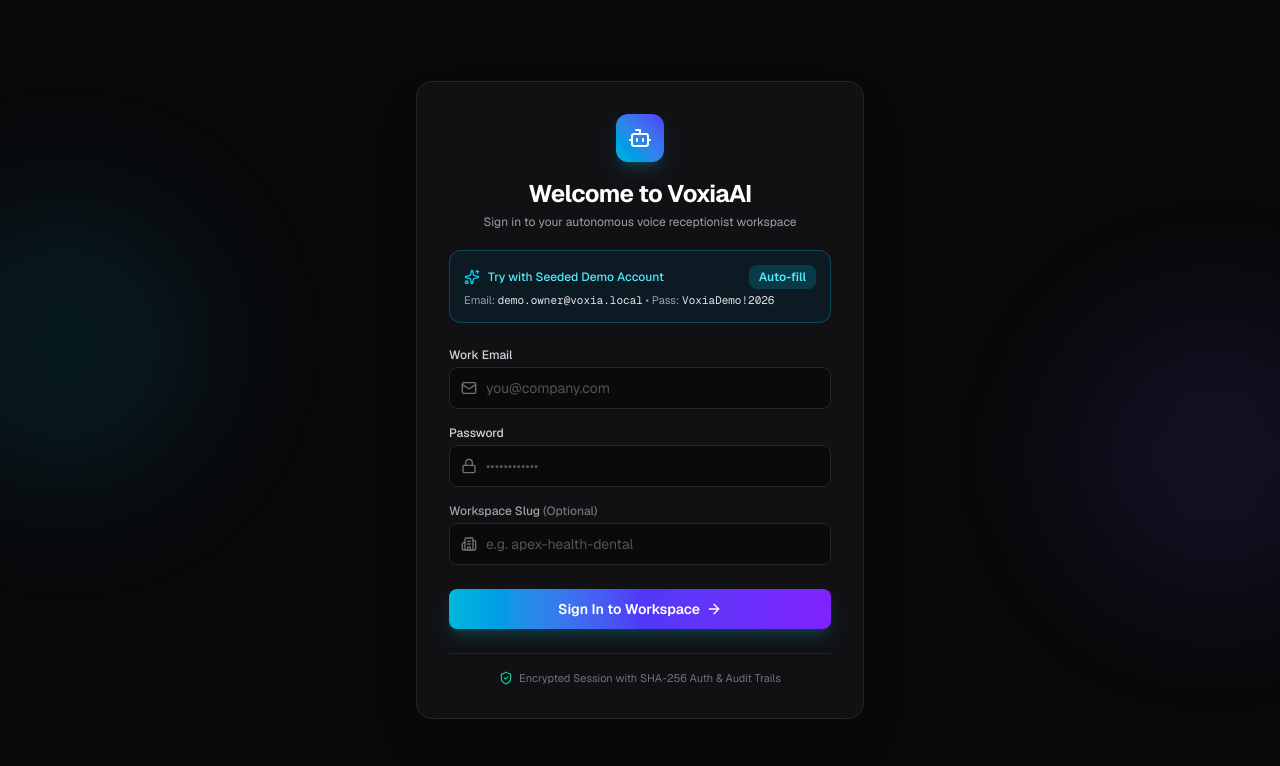
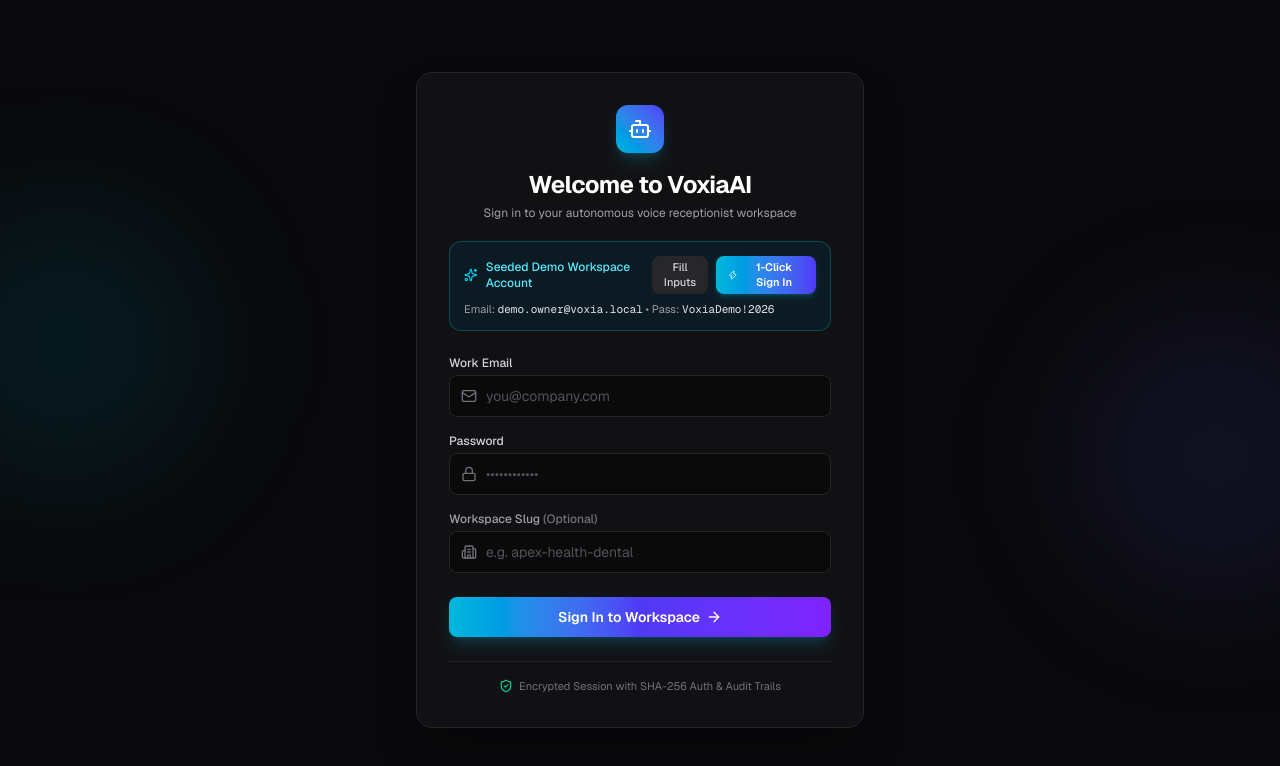
Before and after one commit to abhishekgautam95/VoxiaAI, a Next.js app: page /login in a window 1280 px wide. Shown: the top 766 px of the page. Built offline with nearby package versions, Linux system fonts and the light colour scheme.

Commit message:
fix(auth): resolve client router cache redirect bounce and allow 127.0.0.1 dev origin

```diff
--- a/app/login/page.tsx
+++ b/app/login/page.tsx
@@ -1,11 +1,10 @@
 "use client";
 
 import React, { useState, Suspense } from "react";
-import { useRouter, useSearchParams } from "next/navigation";
-import { Bot, Lock, Mail, ArrowRight, ShieldCheck, Sparkles, Building2 } from "lucide-react";
+import { useSearchParams } from "next/navigation";
+import { Bot, Lock, Mail, ArrowRight, ShieldCheck, Sparkles, Building2, Zap } from "lucide-react";
 
 function LoginForm() {
-  const router = useRouter();
   const searchParams = useSearchParams();
   const redirectTarget = searchParams.get("redirect") || "/dashboard";
 
@@ -20,6 +19,39 @@
     setPassword("VoxiaDemo!2026");
     setOrgSlug("apex-health-dental");
     setErrorMessage(null);
+  };
+
+  const handleQuickDemoLogin = async () => {
+    setIsLoading(true);
+    setErrorMessage(null);
+    setEmail("demo.owner@voxia.local");
+    setPassword("VoxiaDemo!2026");
+    setOrgSlug("apex-health-dental");
+
+    try {
+      const res = await fetch("/api/auth/login", {
+        method: "POST",
+        headers: { "Content-Type": "application/json" },
+        body: JSON.stringify({
+          email: "demo.owner@voxia.local",
+          password: "VoxiaDemo!2026",
+          organizationSlug: "apex-health-dental",
+        }),
+      });
+
+      const data = await res.json();
+
+      if (!res.ok) {
+        setErrorMessage(data.error || "Failed to authenticate.");
+        setIsLoading(false);
+        return;
+      }
+
+      window.location.href = redirectTarget;
+    } catch {
+      setErrorMessage("Network error occurred. Please try again.");
+      setIsLoading(false);
+    }
   };
 
   const handleSubmit = async (e: React.FormEvent) => {
@@ -46,8 +78,7 @@
         return;
       }
 
-      router.push(redirectTarget);
-      router.refresh();
+      window.location.href = redirectTarget;
     } catch {
       setErrorMessage("Network error occurred. Please try again.");
       setIsLoading(false);
@@ -67,21 +98,32 @@
       </div>
 
       {/* Demo Credentials Quick Fill Banner */}
-      <div className="mt-5 rounded-xl border border-cyan-500/30 bg-cyan-950/30 p-3.5 text-xs">
+      <div className="mt-5 rounded-xl border border-cyan-500/30 bg-cyan-950/30 p-3.5 text-xs space-y-2">
         <div className="flex items-center justify-between">
           <div className="flex items-center gap-2 text-cyan-300 font-medium">
             <Sparkles className="h-4 w-4 text-cyan-400" />
-            <span>Try with Seeded Demo Account</span>
+            <span>Seeded Demo Workspace Account</span>
           </div>
-          <button
-            type="button"
-            onClick={fillDemoCredentials}
-            className="rounded-lg bg-cyan-500/20 px-2.5 py-1 font-semibold text-cyan-300 hover:bg-cyan-500/30 transition-colors"
-          >
-            Auto-fill
-          </button>
+          <div className="flex items-center gap-2">
+            <button
+              type="button"
+              onClick={fillDemoCredentials}
+              className="rounded-lg bg-zinc-800 px-2 py-1 text-[11px] font-medium text-zinc-300 hover:bg-zinc-700 transition-colors"
+            >
+              Fill Inputs
+            </button>
+            <button
+              type="button"
+              onClick={handleQuickDemoLogin}
+              disabled={isLoading}
+              className="flex items-center gap-1.5 rounded-lg bg-gradient-to-r from-cyan-500 to-indigo-600 px-3 py-1 font-semibold text-white shadow-md shadow-cyan-500/20 hover:from-cyan-400 hover:to-indigo-500 transition-all disabled:opacity-50 text-[11px]"
+            >
+              <Zap className="h-3 w-3" />
+              <span>1-Click Sign In</span>
+            </button>
+          </div>
         </div>
-        <p className="mt-1 text-[11px] text-zinc-400">
+        <p className="text-[11px] text-zinc-400">
           Email: <span className="text-zinc-200 font-mono">demo.owner@voxia.local</span> • Pass: <span className="text-zinc-200 font-mono">VoxiaDemo!2026</span>
         </p>
       </div>
--- a/next.config.ts
+++ b/next.config.ts
@@ -1,6 +1,7 @@
 import type { NextConfig } from "next";
 
 const nextConfig: NextConfig = {
+  allowedDevOrigins: ["127.0.0.1", "localhost"],
   cacheComponents: true,
   partialPrefetching: true,
   turbopack: {
```
